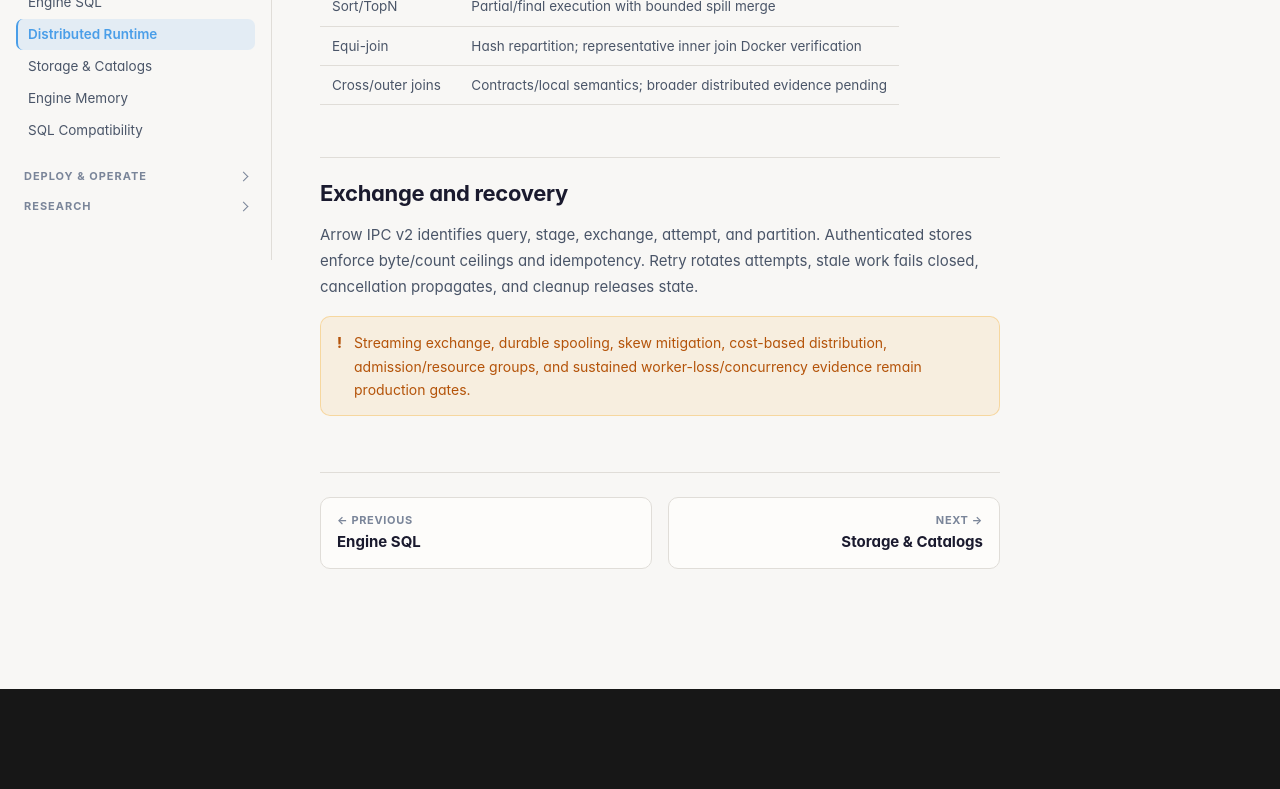
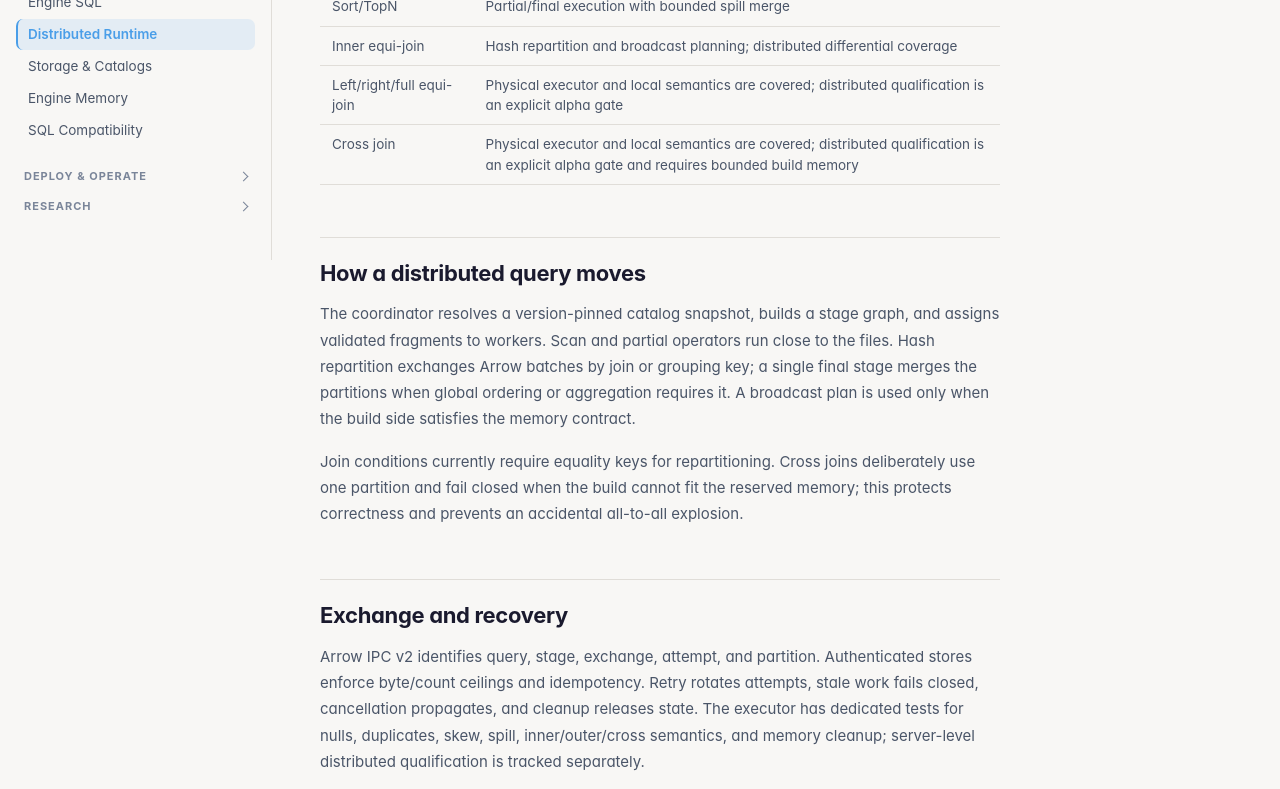
Before and after one commit to PruthviProdduturi/Kaveon, a Next.js app in the folder studio/: page /docs/engine/distributed in a window 1280 px wide. Shown: the part 540-1329 px from the top of the page. Before the commit the page ends 1229 px from the top, so only its background shows below. Built offline with nearby package versions, Linux system fonts and the light colour scheme; no server answers; a web font is replaced by a local one.

Commit message:
Document distributed execution boundaries

```diff
--- a/studio/app/docs/engine/distributed/page.tsx
+++ b/studio/app/docs/engine/distributed/page.tsx
@@ -4,9 +4,12 @@ export const metadata = { title: "Distributed Runtime" };
 export default function DistributedRuntimeDocs() { return <div className="docs-prose">
   <PageHeader eyebrow="Engine" title="Distributed runtime" lead="Validated stage DAGs, versioned fragments, deterministic partitioning, authenticated Arrow exchange, retry, and cancellation form the current distributed alpha." />
   <h2>Query shapes</h2><table><thead><tr><th>Shape</th><th>Evidence</th></tr></thead><tbody>
-    <tr><td>Scan/filter/project</td><td>Distributed and Docker-verified locally</td></tr><tr><td>Aggregate</td><td>Partial/final weighted AVG and exact distinct transport</td></tr><tr><td>Sort/TopN</td><td>Partial/final execution with bounded spill merge</td></tr><tr><td>Equi-join</td><td>Hash repartition; representative inner join Docker verification</td></tr><tr><td>Cross/outer joins</td><td>Contracts/local semantics; broader distributed evidence pending</td></tr>
+    <tr><td>Scan/filter/project</td><td>Distributed and Docker-verified locally</td></tr><tr><td>Aggregate</td><td>Partial/final weighted AVG and exact distinct transport</td></tr><tr><td>Sort/TopN</td><td>Partial/final execution with bounded spill merge</td></tr><tr><td>Inner equi-join</td><td>Hash repartition and broadcast planning; distributed differential coverage</td></tr><tr><td>Left/right/full equi-join</td><td>Physical executor and local semantics are covered; distributed qualification is an explicit alpha gate</td></tr><tr><td>Cross join</td><td>Physical executor and local semantics are covered; distributed qualification is an explicit alpha gate and requires bounded build memory</td></tr>
   </tbody></table>
-  <h2>Exchange and recovery</h2><p>Arrow IPC v2 identifies query, stage, exchange, attempt, and partition. Authenticated stores enforce byte/count ceilings and idempotency. Retry rotates attempts, stale work fails closed, cancellation propagates, and cleanup releases state.</p>
-  <Callout type="warn">Streaming exchange, durable spooling, skew mitigation, cost-based distribution, admission/resource groups, and sustained worker-loss/concurrency evidence remain production gates.</Callout>
+  <h2>How a distributed query moves</h2><p>The coordinator resolves a version-pinned catalog snapshot, builds a stage graph, and assigns validated fragments to workers. Scan and partial operators run close to the files. Hash repartition exchanges Arrow batches by join or grouping key; a single final stage merges the partitions when global ordering or aggregation requires it. A broadcast plan is used only when the build side satisfies the memory contract.</p>
+  <p>Join conditions currently require equality keys for repartitioning. Cross joins deliberately use one partition and fail closed when the build cannot fit the reserved memory; this protects correctness and prevents an accidental all-to-all explosion.</p>
+  <h2>Exchange and recovery</h2><p>Arrow IPC v2 identifies query, stage, exchange, attempt, and partition. Authenticated stores enforce byte/count ceilings and idempotency. Retry rotates attempts, stale work fails closed, cancellation propagates, and cleanup releases state. The executor has dedicated tests for nulls, duplicates, skew, spill, inner/outer/cross semantics, and memory cleanup; server-level distributed qualification is tracked separately.</p>
+  <Callout type="warn">Streaming exchange, durable spooling, skew mitigation, cost-based distribution, admission/resource groups, and sustained worker-loss/concurrency evidence remain production gates. These are the differences that still separate the current alpha from a Trino- or ClickHouse-class production runtime.</Callout>
+  <h2>Capability boundary</h2><p>Kaveon owns the SQL parser, planner, Arrow operators, catalog resolution, exchange protocol, and memory accounting. It does not embed Trino, ClickHouse, Spark, or DuckDB. A capability is promoted only after parser, planner, physical execution, distributed fragments, correctness tests, and operational evidence agree; a passing local operator test alone does not make a distributed feature production-ready.</p>
   <Pager prev={{ href: "/docs/engine/sql", title: "Engine SQL" }} next={{ href: "/docs/engine/storage", title: "Storage & Catalogs" }} />
 </div>; }
--- a/studio/app/docs/engine/page.tsx
+++ b/studio/app/docs/engine/page.tsx
@@ -175,7 +175,7 @@ kaveon --server http://localhost:8080`}</Code>
             <code>catalog.schema.table</code>
           </td>
           <td>
-            Scalar and correlated subqueries · non-equality join conditions · DDL and DML ·
+            Scalar and correlated subqueries · non-equality join conditions · data-changing DML · general table DDL ·
             comprehensive decimal and date/time edge cases
           </td>
         </tr>
```
